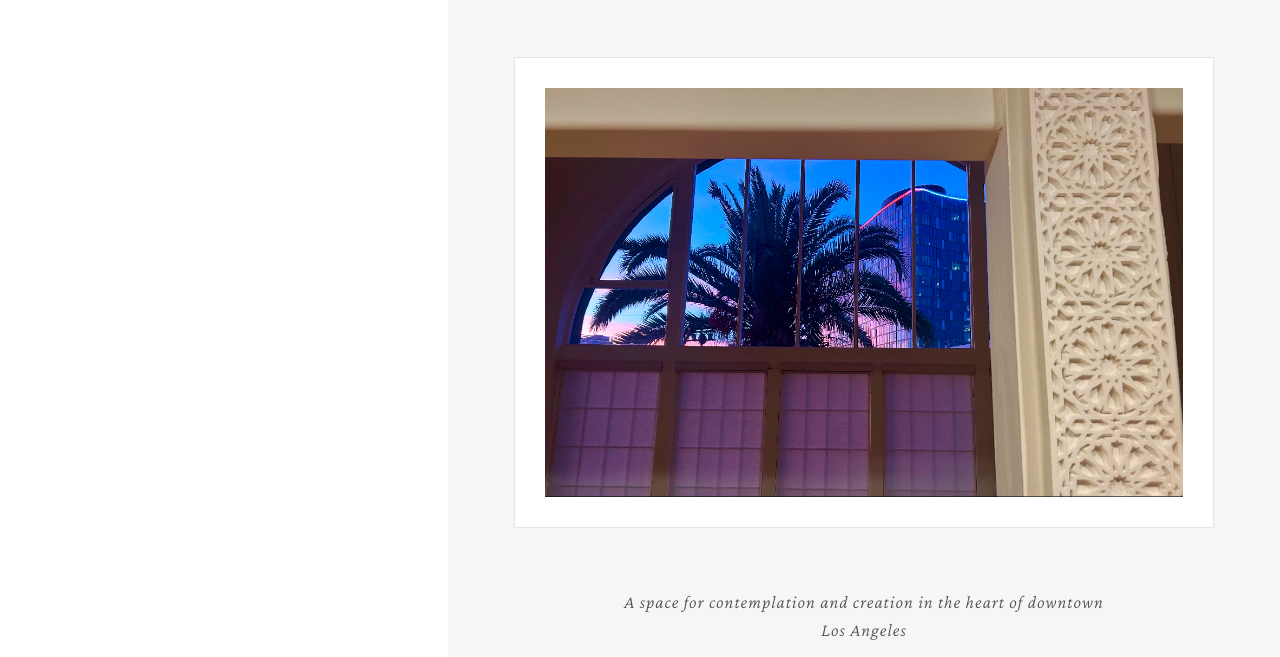
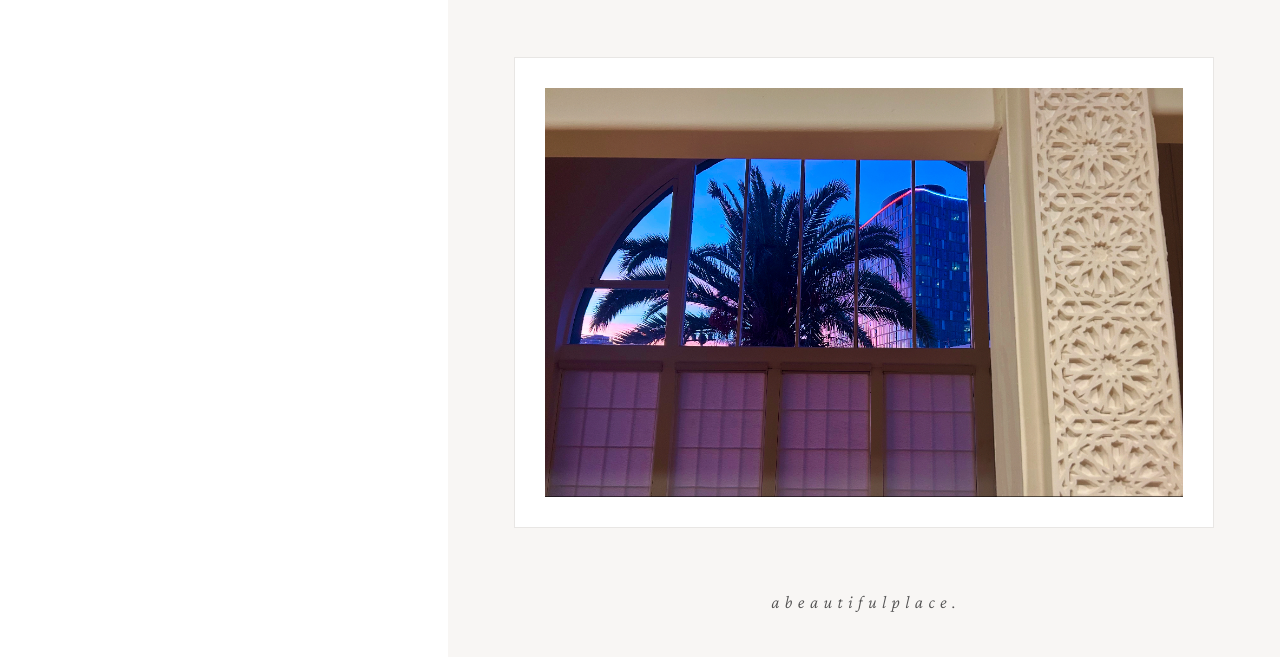
Before and after one commit to yusuf-misdaq/astralab-website-v2, a plain HTML site: page index.html in a window 1280 px wide. Shown: the part 143-800 px from the top of the page. Drawn offline with nearby package versions, Linux system fonts and the light colour scheme.

Commit message:
Update index.html

```diff
--- a/index.html
+++ b/index.html
@@ -340,7 +340,7 @@
                 <div class="image-frame">
                     <img src="IMG_F1EAE9A93A48-1.jpeg" alt="Astralab Space">
                 </div>
-                <p class="tagline">A space for contemplation and creation in the heart of downtown Los Angeles</p>
+                <p class="tagline">a  b e a u t i f u l  p l a c e .</p>
 
                 <!-- Mailing List -->
                 <div class="mailing-list">
```
